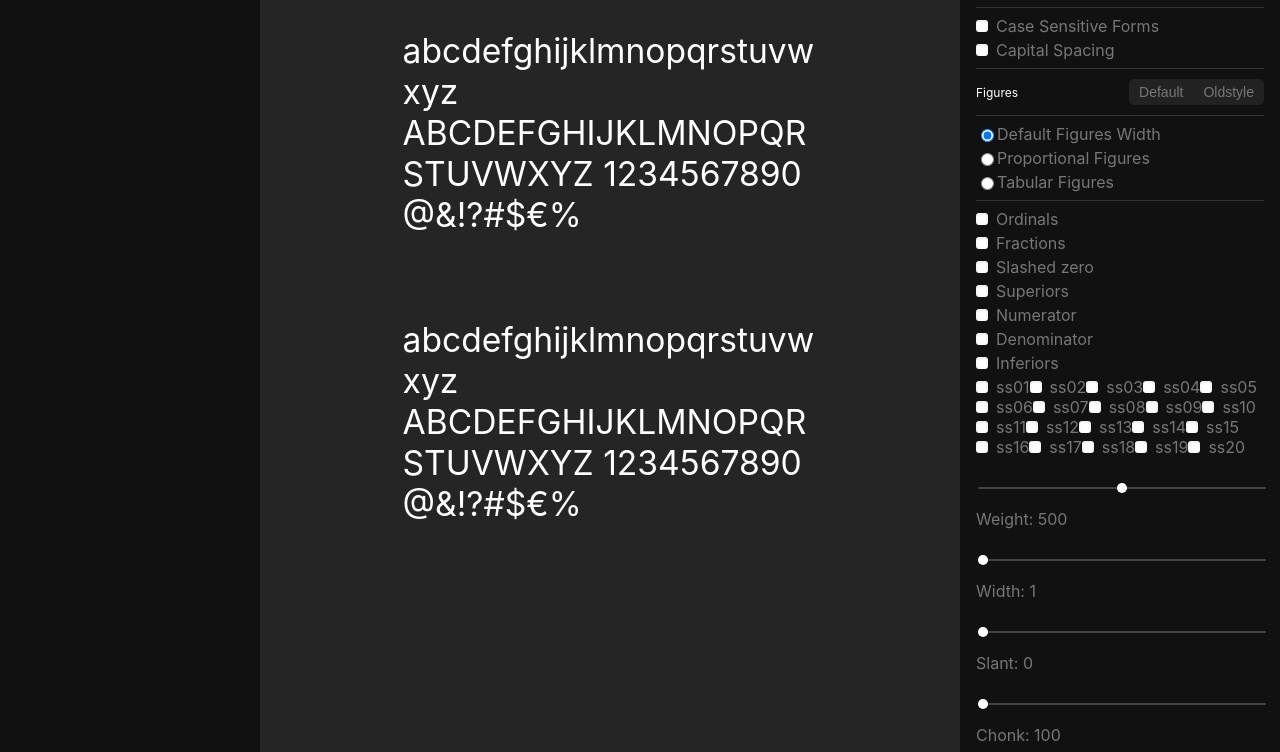
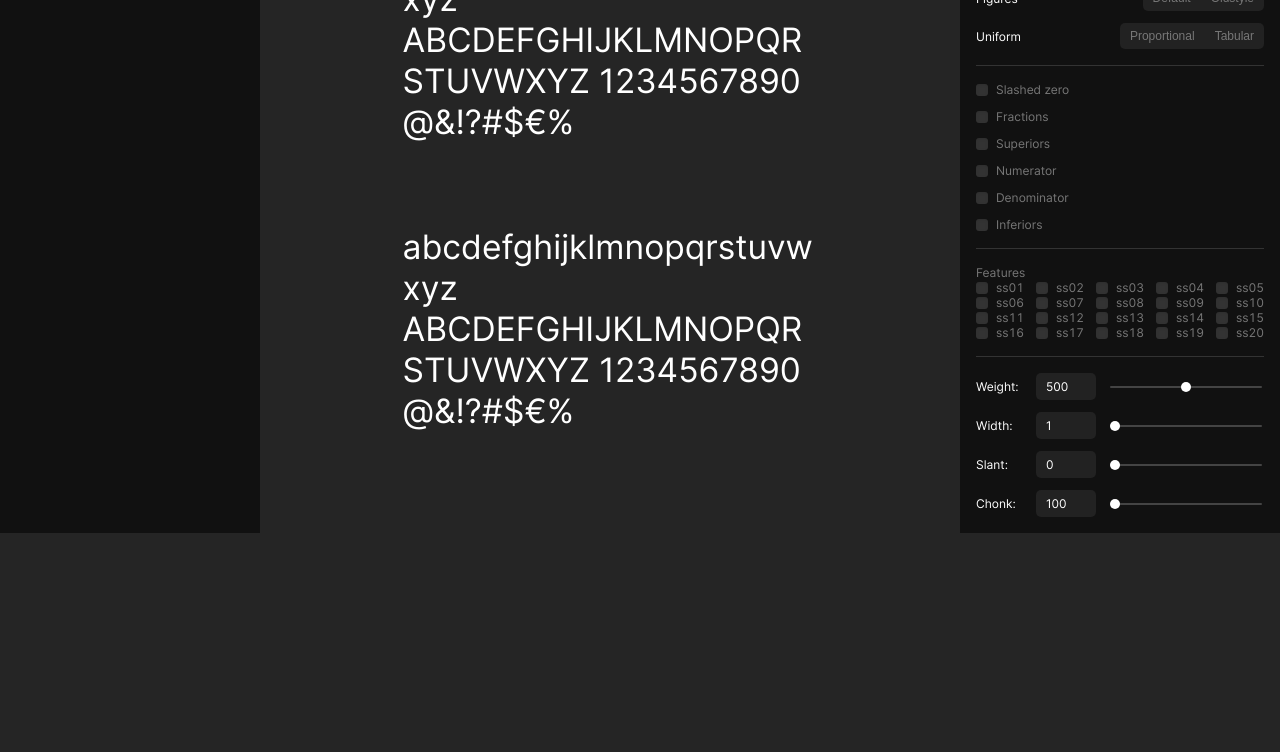
Before and after one commit to sebastiangraz/opentype-demo, a website: page index.html in a window 1280 px wide. Shown: the part 313-1065 px from the top of the page. After the commit the page ends 846 px from the top, so only its background shows below. Drawn offline with Linux system fonts and the light colour scheme.

Commit message:
finish styling

```diff
--- a/index.html
+++ b/index.html
@@ -21,13 +21,12 @@
 
 			<aside class="sidebar-left">
 				<section style="height: 100%; padding: 1rem; overflow: hidden;">
-					Drag and drop fonts here
 					<ul id="fonts"></ul>
 				</section>
 			</aside>
 			<article id="canvas" class="container">
 				<div class="textbox" contenteditable="true">
-					ATAVA fi st
+					ATAVA koffie influence —> 2nd street Rose
 				</div>
 				<div class="textbox" contenteditable="true">
 					abcdefghijklmnopqrstuvwxyz ABCDEFGHIJKLMNOPQRSTUVWXYZ 1234567890
@@ -40,10 +39,6 @@
 			</article>
 			<aside class="sidebar-right">
 				<div id="otfeatures">
-					<div class="feature">
-						<input type="checkbox" id="kern" onchange="refreshFeatures()" />
-						<label for="kern">Kerning</label>
-					</div>
 					<div class="feature">
 						<input type="checkbox" id="liga" onchange="refreshFeatures()" />
 						<label for="liga">Standard Ligatures</label>
@@ -68,15 +63,8 @@
 						<label for="salt">Stylistic Alternates</label>
 					</div>
 					<div class="feature">
-						<input type="checkbox" id="titl" onchange="refreshFeatures()" />
-						<label for="titl">Titling</label>
-					</div>
-					<div class="feature">
-						<input
-							type="checkbox"
-							id="locl"
-							onchange="refreshFeatures()"
-						/><label for="locl">Local Forms</label>
+						<input type="checkbox" id="case" onchange="refreshFeatures()" />
+						<label for="case">Case Sensitive Forms</label>
 					</div>
 					<hr />
 					<div class="setting-row">
@@ -109,17 +97,6 @@
 						</div>
 					</div>
 
-					<hr />
-					<div class="feature">
-						<input type="checkbox" id="case" onchange="refreshFeatures()" />
-						<label for="case">Case Sensitive Forms</label>
-					</div>
-					<div class="feature">
-						<input type="checkbox" id="cpsp" onchange="refreshFeatures()" />
-						<label for="cpsp">Capital Spacing</label>
-					</div>
-					<hr />
-
 					<div class="setting-row">
 						<span>Figures</span>
 						<div class="radio-toolbar">
@@ -141,69 +118,30 @@
 						</div>
 					</div>
 
-					<!-- <div class="feature">
-						<input
-							type="radio"
-							name="numsty"
-							checked=""
-							id="off-dfs"
-							onchange="refreshFeatures()"
-						/>
-						<label for="off-dfs">Default Figures Style</label>
-					</div>
-					<div class="feature">
-						<input
-							type="radio"
-							id="lnum"
-							name="numsty"
-							onchange="refreshFeatures()"
-						/>
-						<label for="lnum">Lining Figures</label>
-					</div>
-					<div class="feature">
-						<input
-							type="radio"
-							id="onum"
-							name="numsty"
-							onchange="refreshFeatures()"
-						/>
-						<label for="onum">Oldstyle Figures</label>
-					</div> -->
-
-					<hr />
-					<div class="feature">
-						<input
-							type="radio"
-							name="numspc"
-							checked=""
-							id="off-dfw"
-							onchange="refreshFeatures()"
-						/>
-						<label for="off-dfw">Default Figures Width</label>
-					</div>
-					<div class="feature">
+					<div class="setting-row">
+						<span>Uniform</span>
+						<div class="radio-toolbar">
 							<input
 								type="radio"
 								id="pnum"
 								name="numspc"
 								onchange="refreshFeatures()"
 							/>
-						<label for="pnum">Proportional Figures</label>
-					</div>
-					<div class="feature">
+							<label for="pnum">Proportional</label>
+
 							<input
 								type="radio"
 								id="tnum"
 								name="numspc"
 								onchange="refreshFeatures()"
 							/>
-						<label for="tnum">Tabular Figures</label>
+							<label for="tnum">Tabular</label>
 						</div>
-
+					</div>
 					<hr />
 					<div class="feature">
-						<input type="checkbox" id="ordn" onchange="refreshFeatures()" />
-						<label for="ordn">Ordinals</label>
+						<input type="checkbox" id="zero" onchange="refreshFeatures()" />
+						<label for="zero">Slashed zero</label>
 					</div>
 					<div class="feature">
 						<input
@@ -214,10 +152,7 @@
 						/>
 						<label for="frac">Fractions</label>
 					</div>
-					<div class="feature">
-						<input type="checkbox" id="zero" onchange="refreshFeatures()" />
-						<label for="zero">Slashed zero</label>
-					</div>
+
 					<div class="feature">
 						<input type="checkbox" id="sups" onchange="refreshFeatures()" />
 						<label for="sups">Superiors</label>
@@ -234,7 +169,10 @@
 						<input type="checkbox" id="sinf" onchange="refreshFeatures()" />
 						<label for="sinf">Inferiors</label>
 					</div>
-					<div class="feature">
+
+					<hr />
+					<span>Features</span>
+					<div class="feature ssxx">
 						<input
 							type="checkbox"
 							id="ss01"
@@ -336,9 +274,16 @@
 							onchange="refreshFeatures()"
 						/><label for="ss20">ss20</label>
 					</div>
+					<hr />
 					<div class="controls">
 						<!-- Weight Controls -->
 						<div class="slider-container">
+							<div class="slider-controls">
+								<label for="text-weight" class="slider-label">
+									<span class="slider-name">Weight:</span>
+									<span class="output" data-index="0"></span>
+								</label>
+							</div>
 							<input
 								type="range"
 								min="100"
@@ -349,14 +294,15 @@
 								name="text-weight"
 								data-index="0"
 							/>
-							<div class="slider-controls">
-								<label for="text-weight" class="slider-label">
-									Weight: <span class="output" data-index="0"></span>
-								</label>
-							</div>
 						</div>
 						<!-- Width Controls -->
 						<div class="slider-container">
+							<div class="slider-controls">
+								<label for="text-width" class="slider-label">
+									<span class="slider-name">Width:</span>
+									<span class="output" data-index="1"></span>
+								</label>
+							</div>
 							<input
 								type="range"
 								min="1"
@@ -367,14 +313,15 @@
 								name="text-width"
 								data-index="1"
 							/>
-							<div class="slider-controls">
-								<label for="text-width" class="slider-label">
-									Width: <span class="output" data-index="1"></span>
-								</label>
-							</div>
 						</div>
 						<!-- Slant Controls -->
 						<div class="slider-container">
+							<div class="slider-controls">
+								<label for="text-slant" class="slider-label">
+									<span class="slider-name">Slant:</span>
+									<span class="output" data-index="2"></span>
+								</label>
+							</div>
 							<input
 								type="range"
 								min="0"
@@ -385,13 +332,14 @@
 								name="text-slant"
 								data-index="2"
 							/>
+						</div>
+						<div class="slider-container">
 							<div class="slider-controls">
-								<label for="text-slant" class="slider-label">
-									Slant: <span class="output" data-index="2"></span>
+								<label for="text-chonk" class="slider-label">
+									<span class="slider-name">Chonk:</span>
+									<span class="output" data-index="3"></span>
 								</label>
 							</div>
-						</div>
-						<div class="slider-container">
 							<input
 								type="range"
 								min="100"
@@ -402,11 +350,6 @@
 								name="text-chonk"
 								data-index="3"
 							/>
-							<div class="slider-controls">
-								<label for="text-chonk" class="slider-label">
-									Chonk: <span class="output" data-index="3"></span>
-								</label>
-							</div>
 						</div>
 					</div>
 				</div>
--- a/style.css
+++ b/style.css
@@ -2,21 +2,33 @@ body {
 	background: #252525;
 	margin: 0;
 	color: #777;
-	font-family: -apple-system, BlinkMacSystemFont, "Segoe UI", Roboto, Oxygen,
-		Ubuntu, Cantarell, "Open Sans", "Helvetica Neue", sans-serif;
+	font-family: "Inter", -apple-system, BlinkMacSystemFont, "Segoe UI", Roboto,
+		Oxygen, Ubuntu, Cantarell, "Open Sans", "Helvetica Neue", sans-serif;
 }
 
 * {
 	box-sizing: border-box;
 }
+@font-face {
+	font-family: "Inter";
+	src: url("Inter-Regular.woff2") format("woff2"),
+		url("Inter-Regular.woff") format("woff");
+}
+
 #otfeatures {
 	padding: 1rem;
+}
+.feature.ssxx {
+	justify-content: space-between;
 }
 .feature {
 	display: flex;
 	flex-wrap: wrap;
 	align-items: center;
-	margin-bottom: 4px;
+	margin-bottom: 12px;
+}
+.feature label {
+	font-feature-settings: "tnum";
 }
 .button {
 	background: #282828;
@@ -39,6 +51,7 @@ hr {
 	border: none;
 	background: #333;
 	height: 1px;
+	margin: 16px 0;
 }
 header,
 aside,
@@ -101,19 +114,20 @@ ul {
 	flex-direction: column;
 	align-items: center;
 	justify-content: center;
+	font-feature-settings: "liga", "calt" 0;
 }
 .setting-row {
 	display: flex;
 	align-items: center;
 	justify-content: space-between;
-	margin: 10px 0;
+	margin: 12px 0;
 }
 .setting-row span {
 	margin-right: 8px;
-	font-size: 12px;
 	color: #fff;
 }
 .sidebar-right {
+	font-size: 12px;
 	grid-column: 3 / 4;
 }
 
@@ -126,7 +140,6 @@ ul {
 	color: #666;
 	padding: 7px 12px;
 	overflow: hidden;
-	font-size: 12px;
 	border-radius: 6px;
 }
 
@@ -156,7 +169,7 @@ ul {
 	top: calc(50% - 6px);
 	width: 12px;
 	height: 12px;
-	background: #fff;
+	background: #333;
 	border-radius: 3px;
 	box-shadow: inset 0 1px 3px rgba(0, 0, 0, 0.1);
 }
@@ -203,9 +216,8 @@ ul {
 .radio-toolbar label {
 	display: inline-flex;
 	background-color: #222;
-	padding: 5px 10px;
+	padding: 6px 10px;
 	font-family: sans-serif, Arial;
-	font-size: 14px;
 }
 
 .radio-toolbar label:hover {
@@ -248,22 +260,37 @@ body {
 	margin-top: 1rem;
 }
 
+.slider-container {
+	display: flex;
+	align-items: center;
+}
 .slider-container:not(:first-child) {
-	margin-top: 1rem;
+	margin-top: 12px;
 }
 
 .slider-controls {
 	display: flex;
 	justify-content: space-between;
-	margin-top: 1rem;
 }
 
 .slider-label {
+	display: flex;
+	align-items: center;
 	font-style: normal;
+	color: #fff;
 	font-variation-settings: "slnt" var(--text-slant);
+}
+.slider-name {
+	min-width: 48px;
 }
 
 .output {
+	display: inline-flex;
+	background-color: #222;
+	padding: 6px 10px;
+	margin: 0px 12px;
+	min-width: 60px;
+	border-radius: 5px;
 	font-variation-settings: "slnt" var(--text-slant);
 }
 
```
Also changed, not shown: Inter-Regular.woff (added), Inter-Regular.woff2 (added). Lines whose indentation alone changed are shown as unchanged.
